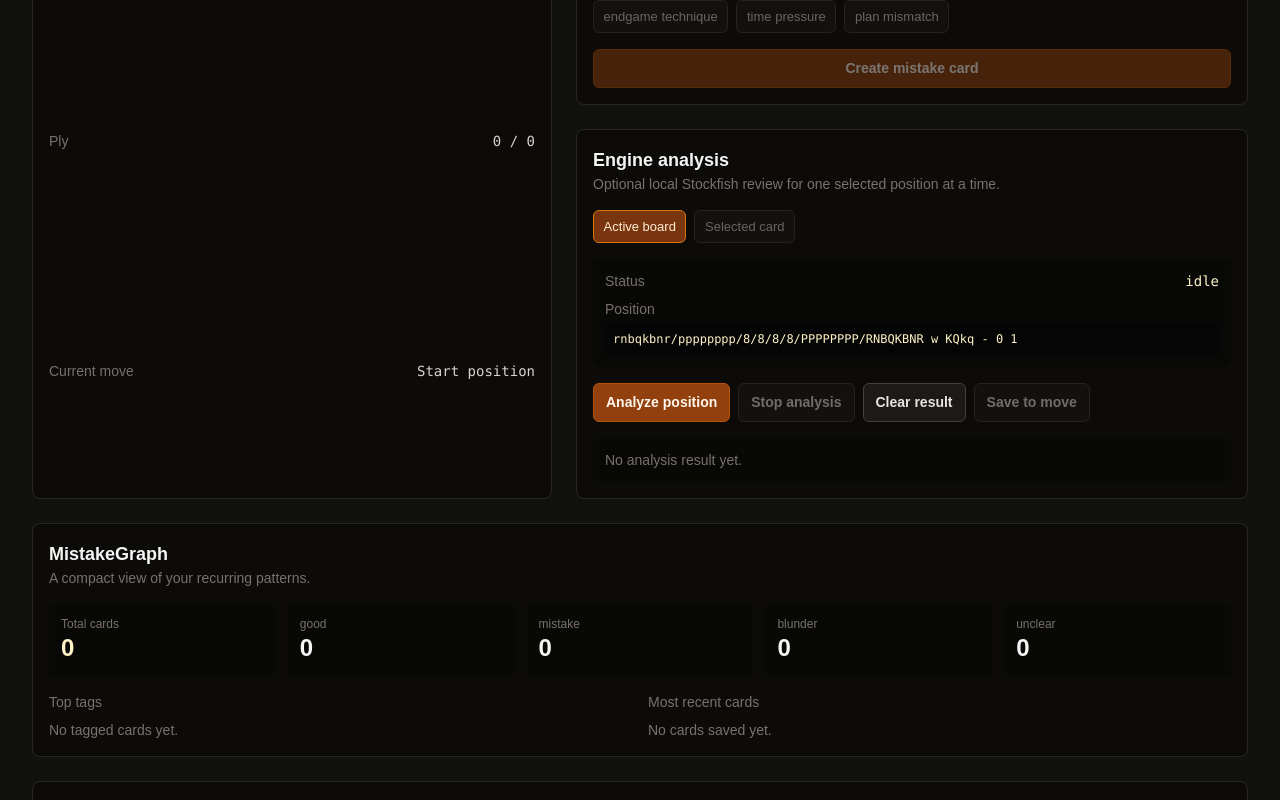
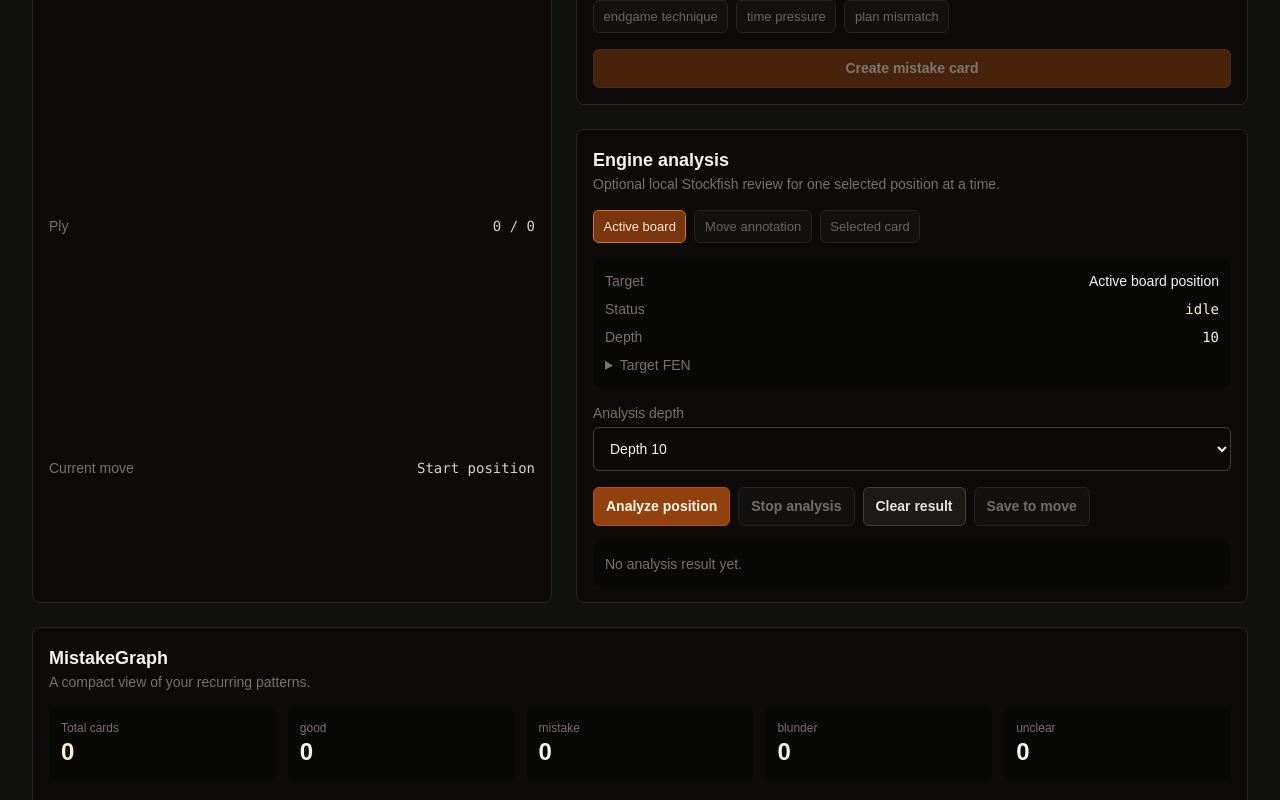
Before and after one commit to zacharymplace/lineforge, a Next.js app: page / in a window 1280 px wide. Shown: the part 1460-2260 px from the top of the page. Built offline with nearby package versions, Linux system fonts and the light colour scheme.

Commit message:
Harden LineForge engine analysis UX

```diff
--- a/scripts/lineforge-smoke.mjs
+++ b/scripts/lineforge-smoke.mjs
@@ -28,6 +28,32 @@ function formatEvaluation(evaluation) {
   return evaluation.type === "mate"
     ? `M${evaluation.value}`
     : `${evaluation.value > 0 ? "+" : ""}${(evaluation.value / 100).toFixed(2)}`;
+}
+
+const engineDepthOptions = [6, 8, 10, 12, 14];
+
+function normalizeEngineDepth(depth) {
+  return engineDepthOptions.includes(depth) ? depth : 10;
+}
+
+function getAttachConfirmation(target) {
+  return target === "card" ? "Saved to card" : "Saved to move";
+}
+
+function isStaleAnalysis(result, currentFen) {
+  return Boolean(result && result.fen !== currentFen);
+}
+
+function getEngineTargetLabel(target, canAttachToAnnotation, selectedCardLabel) {
+  if (target === "drill") {
+    return selectedCardLabel ? `Selected drill card: ${selectedCardLabel}` : "Selected drill card";
+  }
+
+  if (target === "annotation" && canAttachToAnnotation) {
+    return "Selected move annotation";
+  }
+
+  return "Active board position";
 }
 
 function nextEngineStatus(current, event) {
@@ -440,6 +466,16 @@ assert.deepEqual(JSON.parse(JSON.stringify(engineResult)).evaluation, {
 assert.equal(formatEvaluation(engineResult.evaluation), "+0.32");
 assert.equal(formatEvaluation({ type: "cp", value: -48 }), "-0.48");
 assert.equal(formatEvaluation({ type: "mate", value: 3 }), "M3");
+assert.equal(normalizeEngineDepth(6), 6);
+assert.equal(normalizeEngineDepth(14), 14);
+assert.equal(normalizeEngineDepth(7), 10);
+assert.equal(getAttachConfirmation("move"), "Saved to move");
+assert.equal(getAttachConfirmation("card"), "Saved to card");
+assert.equal(isStaleAnalysis(engineResult, card.fenBefore), false);
+assert.equal(isStaleAnalysis(engineResult, card.fenAfter), true);
+assert.equal(getEngineTargetLabel("active", false), "Active board position");
+assert.equal(getEngineTargetLabel("annotation", true), "Selected move annotation");
+assert.equal(getEngineTargetLabel("drill", true, "ply 4"), "Selected drill card: ply 4");
 assert.equal(nextEngineStatus("idle", "load"), "loading");
 assert.equal(nextEngineStatus("loading", "ready"), "ready");
 assert.equal(nextEngineStatus("ready", "analyze"), "analyzing");
--- a/src/components/lineforge/EngineAnalysisPanel.tsx
+++ b/src/components/lineforge/EngineAnalysisPanel.tsx
@@ -2,8 +2,13 @@
 
 import { useEffect, useMemo, useRef, useState } from "react";
 import {
+  ENGINE_DEPTH_OPTIONS,
   formatEvaluation,
+  getAttachConfirmation,
+  getEngineTargetLabel,
+  isStaleAnalysis,
   LocalStockfishEngine,
+  normalizeEngineDepth,
 } from "@/lib/engine/local-engine";
 import type {
   EngineAnalysisResult,
@@ -11,7 +16,7 @@ import type {
 } from "@/lib/engine/types";
 import type { MistakeCard } from "@/lib/move-ledger/types";
 
-type AnalysisTarget = "active" | "drill";
+type AnalysisTarget = "active" | "annotation" | "drill";
 
 type EngineAnalysisPanelProps = {
   activeFen: string;
@@ -32,9 +37,13 @@ export function EngineAnalysisPanel({
 }: EngineAnalysisPanelProps) {
   const engineRef = useRef<LocalStockfishEngine | null>(null);
   const [status, setStatus] = useState<EngineStatus>("idle");
-  const [target, setTarget] = useState<AnalysisTarget>("active");
+  const [target, setTarget] = useState<AnalysisTarget>(
+    canAttachToAnnotation ? "annotation" : "active",
+  );
+  const [depth, setDepth] = useState(10);
   const [result, setResult] = useState<EngineAnalysisResult | null>(null);
   const [error, setError] = useState("");
+  const [confirmation, setConfirmation] = useState("");
 
   useEffect(() => {
     const engine = new LocalStockfishEngine();
@@ -49,6 +58,11 @@ export function EngineAnalysisPanel({
   }, []);
 
   const targetFen = target === "drill" && selectedCard ? selectedCard.fenBefore : activeFen;
+  const targetLabel = getEngineTargetLabel(
+    target,
+    canAttachToAnnotation,
+    selectedCard ? `ply ${selectedCard.ply}` : undefined,
+  );
   const storedAnalysis = useMemo(() => {
     if (target === "drill") {
       return selectedCard?.engineAnalysis;
@@ -57,13 +71,20 @@ export function EngineAnalysisPanel({
     return currentAnnotationAnalysis;
   }, [currentAnnotationAnalysis, selectedCard, target]);
   const visibleResult = result ?? storedAnalysis ?? null;
+  const isResultStale = isStaleAnalysis(visibleResult, targetFen);
+
+  function selectTarget(nextTarget: AnalysisTarget) {
+    setTarget(nextTarget);
+    setConfirmation("");
+  }
 
   function handleAnalyze() {
     setError("");
+    setConfirmation("");
     void engineRef.current
       ?.analyze({
         fen: targetFen,
-        depth: 10,
+        depth: normalizeEngineDepth(depth),
         timeoutMs: 12000,
       })
       .then(setResult)
@@ -83,6 +104,7 @@ export function EngineAnalysisPanel({
   function handleClear() {
     setResult(null);
     setError("");
+    setConfirmation("");
   }
 
   function handleAttach() {
@@ -92,11 +114,13 @@ export function EngineAnalysisPanel({
 
     if (target === "drill" && selectedCard) {
       onAttachToCard(selectedCard.id, visibleResult);
+      setConfirmation(getAttachConfirmation("card"));
       return;
     }
 
     if (canAttachToAnnotation) {
       onAttachToAnnotation(visibleResult);
+      setConfirmation(getAttachConfirmation("move"));
     }
   }
 
@@ -112,14 +136,21 @@ export function EngineAnalysisPanel({
       <div className="flex flex-wrap gap-2">
         <button
           className={target === "active" ? "lf-chip-active" : "lf-chip"}
-          onClick={() => setTarget("active")}
+          onClick={() => selectTarget("active")}
         >
           Active board
         </button>
         <button
+          className={target === "annotation" ? "lf-chip-active" : "lf-chip"}
+          disabled={!canAttachToAnnotation}
+          onClick={() => selectTarget("annotation")}
+        >
+          Move annotation
+        </button>
+        <button
           className={target === "drill" ? "lf-chip-active" : "lf-chip"}
           disabled={!selectedCard}
-          onClick={() => setTarget("drill")}
+          onClick={() => selectTarget("drill")}
         >
           Selected card
         </button>
@@ -127,16 +158,39 @@ export function EngineAnalysisPanel({
 
       <div className="grid gap-2 rounded-md bg-black/30 p-3 text-sm">
         <div className="flex items-center justify-between gap-3">
+          <span className="text-stone-500">Target</span>
+          <span className="text-stone-100">{targetLabel}</span>
+        </div>
+        <div className="flex items-center justify-between gap-3">
           <span className="text-stone-500">Status</span>
           <span className="font-mono text-amber-100">{status}</span>
         </div>
-        <div>
-          <div className="mb-1 text-stone-500">Position</div>
-          <code className="block break-all rounded-md bg-black/35 p-2 text-xs text-amber-100">
+        <div className="flex items-center justify-between gap-3">
+          <span className="text-stone-500">Depth</span>
+          <span className="font-mono text-stone-100">{normalizeEngineDepth(depth)}</span>
+        </div>
+        <details>
+          <summary className="cursor-pointer text-stone-500">Target FEN</summary>
+          <code className="mt-2 block break-all rounded-md bg-black/35 p-2 text-xs text-amber-100">
             {targetFen}
           </code>
-        </div>
+        </details>
       </div>
+
+      <label className="grid gap-1 text-sm">
+        <span className="text-stone-500">Analysis depth</span>
+        <select
+          className="lf-field"
+          value={depth}
+          onChange={(event) => setDepth(normalizeEngineDepth(Number(event.target.value)))}
+        >
+          {ENGINE_DEPTH_OPTIONS.map((depthOption) => (
+            <option key={depthOption} value={depthOption}>
+              Depth {depthOption}
+            </option>
+          ))}
+        </select>
+      </label>
 
       <div className="flex flex-wrap gap-2">
         <button
@@ -156,7 +210,7 @@ export function EngineAnalysisPanel({
           className="lf-button"
           disabled={
             !visibleResult ||
-            (target === "active" && !canAttachToAnnotation) ||
+            (target !== "drill" && !canAttachToAnnotation) ||
             (target === "drill" && !selectedCard)
           }
           onClick={handleAttach}
@@ -166,6 +220,12 @@ export function EngineAnalysisPanel({
       </div>
 
       {error ? <div className="text-sm text-red-200">{error}</div> : null}
+      {confirmation ? <div className="text-sm text-emerald-200">{confirmation}</div> : null}
+      {isResultStale ? (
+        <div className="rounded-md border border-amber-800 bg-amber-950/50 p-3 text-sm text-amber-100">
+          This result belongs to a previous FEN.
+        </div>
+      ) : null}
 
       {visibleResult ? (
         <div className="grid gap-2 rounded-md bg-black/30 p-3 text-sm">
--- a/src/lib/engine/local-engine.ts
+++ b/src/lib/engine/local-engine.ts
@@ -9,6 +9,9 @@ import type {
 
 const ENGINE_WORKER_PATH = "/stockfish/stockfish-18-lite-single.js";
 const ENGINE_NAME = "Stockfish 18 Lite Single";
+export const ENGINE_DEPTH_OPTIONS = [6, 8, 10, 12, 14] as const;
+export type EngineDepthOption = (typeof ENGINE_DEPTH_OPTIONS)[number];
+export type EngineTargetKind = "active" | "annotation" | "drill";
 
 type StatusListener = (status: EngineStatus) => void;
 
@@ -16,6 +19,39 @@ export function formatEvaluation(evaluation: EngineEvaluation) {
   return evaluation.type === "mate"
     ? `M${evaluation.value}`
     : `${evaluation.value > 0 ? "+" : ""}${(evaluation.value / 100).toFixed(2)}`;
+}
+
+export function normalizeEngineDepth(depth: number): EngineDepthOption {
+  return ENGINE_DEPTH_OPTIONS.includes(depth as EngineDepthOption)
+    ? (depth as EngineDepthOption)
+    : 10;
+}
+
+export function getAttachConfirmation(target: "move" | "card") {
+  return target === "card" ? "Saved to card" : "Saved to move";
+}
+
+export function isStaleAnalysis(
+  result: EngineAnalysisResult | null | undefined,
+  currentFen: string,
+) {
+  return Boolean(result && result.fen !== currentFen);
+}
+
+export function getEngineTargetLabel(
+  target: EngineTargetKind,
+  canAttachToAnnotation: boolean,
+  selectedCardLabel?: string,
+) {
+  if (target === "drill") {
+    return selectedCardLabel ? `Selected drill card: ${selectedCardLabel}` : "Selected drill card";
+  }
+
+  if (target === "annotation" && canAttachToAnnotation) {
+    return "Selected move annotation";
+  }
+
+  return "Active board position";
 }
 
 export function nextEngineStatus(
```
